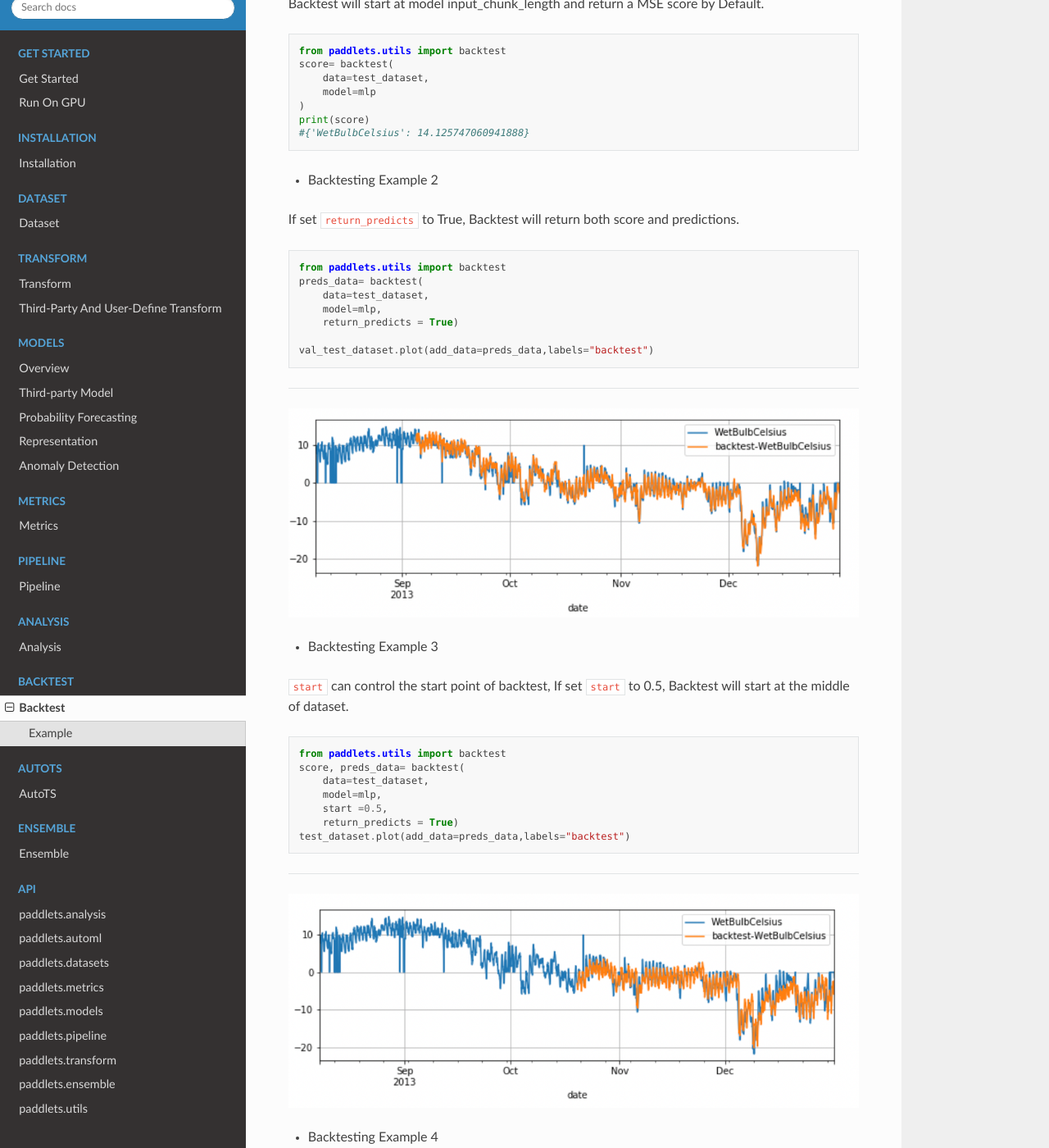
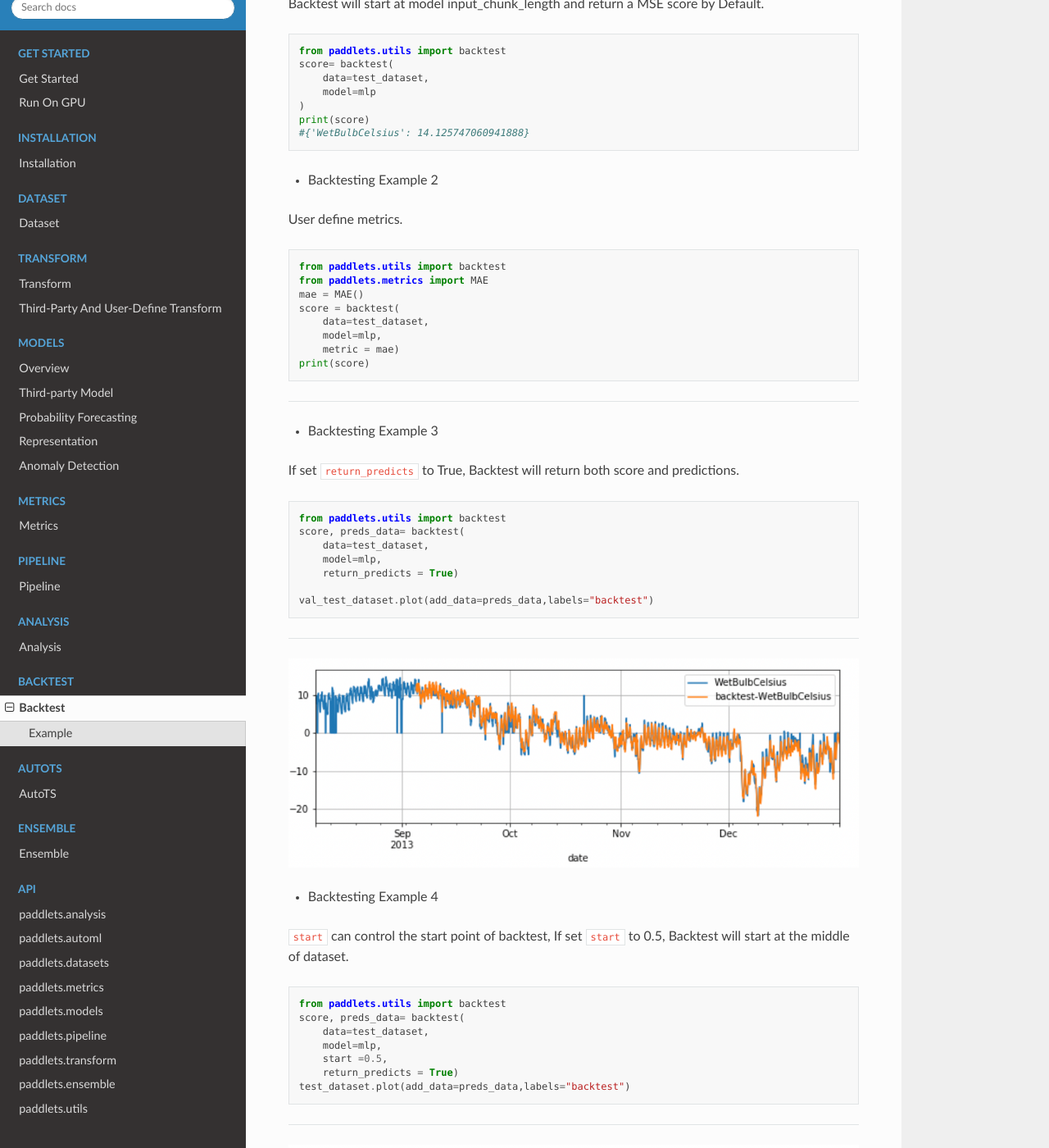
Before and after one commit to PaddlePaddle/PaddleTS, a Sphinx documentation site: the page built from docs/source/modules/backtest/overview.rst, in a window 1280 px wide and 1400 px high, scrolled down 1569 px. Shown: the whole window at 82% size. Built offline with Sphinx 7.4.7 and the Read the Docs theme 2.0.0, drawn with Linux system fonts in a browser that asks for light colours; some of the changed text lies outside the part shown.

Commit message:
Doc repair (#193)
* repr forecasting modify

* backtest&repr doc repair

* Update overview.po

```diff
--- a/docs/source/modules/backtest/overview.rst
+++ b/docs/source/modules/backtest/overview.rst
@@ -63,15 +63,31 @@ Backtest will start at model input_chunk_length and return a MSE score by Defaul
     print(score)
     #{'WetBulbCelsius': 14.125747060941888}
 
+•  Backtesting Example 2
 
-•  Backtesting Example 2
+User define metrics.
+
+.. code:: python
+
+    from paddlets.utils import backtest
+    from paddlets.metrics import MAE
+    mae = MAE()
+    score = backtest(
+        data=test_dataset,
+        model=mlp,
+        metric = mae)
+    print(score)
+--------------
+
+
+•  Backtesting Example 3
 
 If set ``return_predicts`` to True, Backtest will return both score and  predictions.
 
 .. code:: python
 
     from paddlets.utils import backtest
-    preds_data= backtest(
+    score, preds_data= backtest(
         data=test_dataset,
         model=mlp,
         return_predicts = True)
```
Also changed, not shown: other parts of docs/source/modules/backtest/overview.rst (+3 -3 lines), 3 other files.
